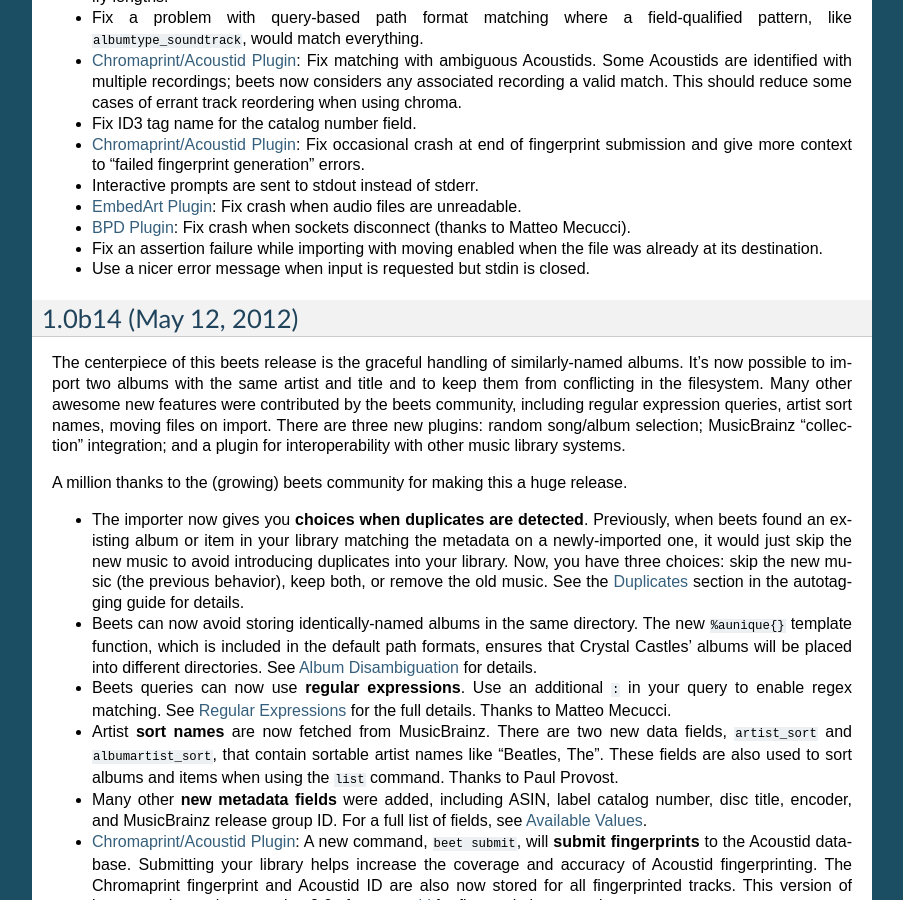
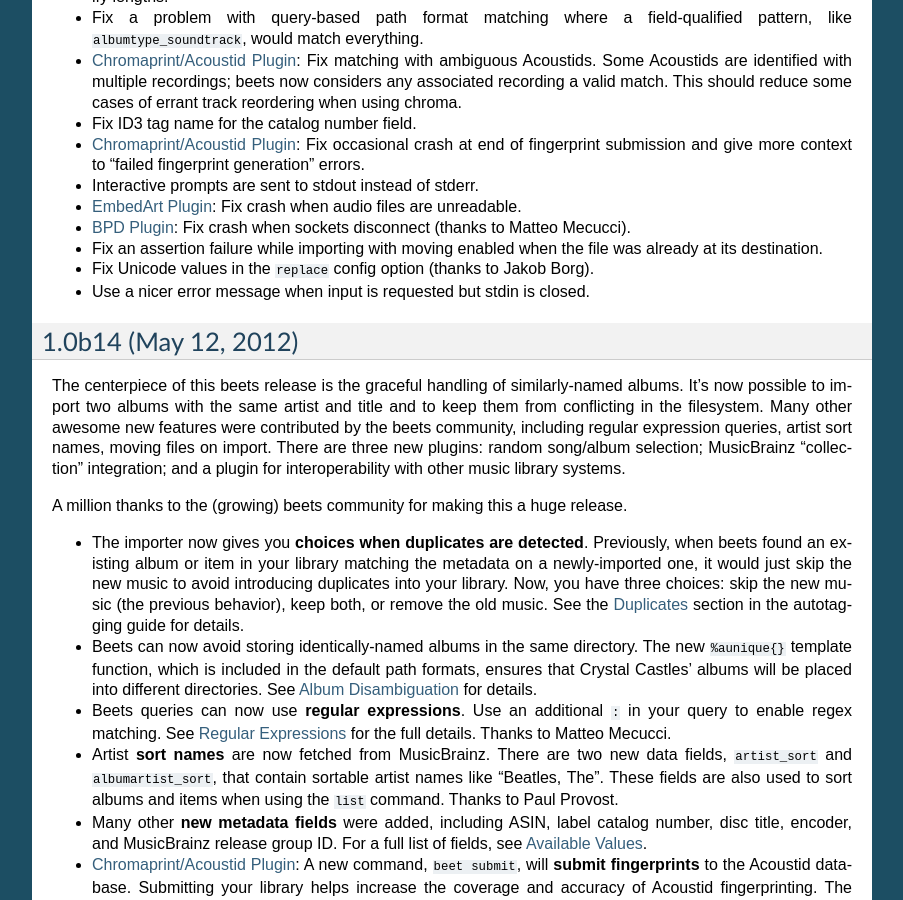
Before and after one commit to google-code-export/beets, a Sphinx documentation site: the page built from docs/changelog.rst, in a window 1280 px wide and 900 px high, scrolled down 1219 px. Shown: the whole window, without its empty margins (198-1101 px from the left). Built offline with Sphinx 7.4.7, drawn with Linux system fonts in a browser that asks for light colours.

Commit message:
changelog note about unicode replacement fix

```diff
--- a/docs/changelog.rst
+++ b/docs/changelog.rst
@@ -88,6 +88,7 @@
   Mecucci).
 * Fix an assertion failure while importing with moving enabled when the file was
   already at its destination.
+* Fix Unicode values in the ``replace`` config option (thanks to Jakob Borg).
 * Use a nicer error message when input is requested but stdin is closed.
 
 .. _submitting new images to the archive:
```
